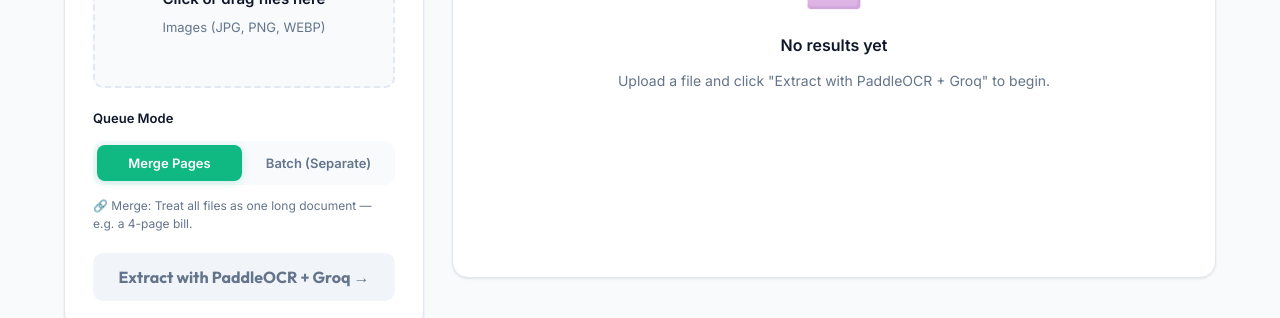
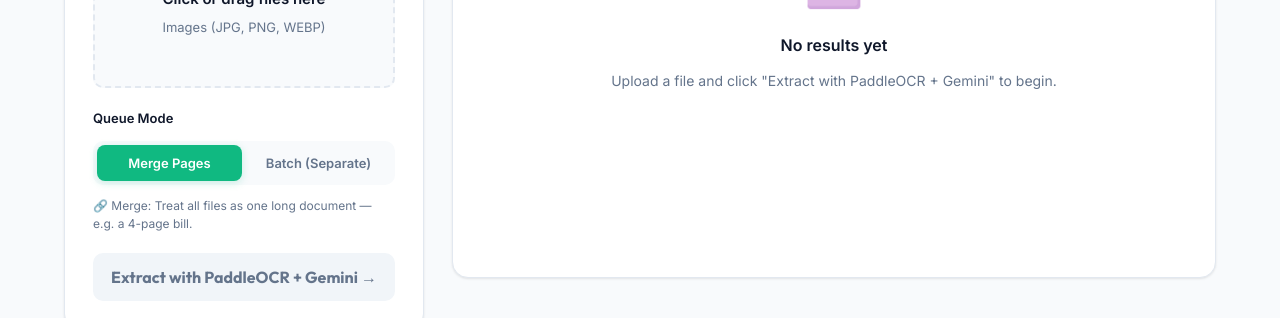
Before and after one commit to prasannab4362/Extraction_test_paddleocr, a Next.js app in the folder frontend/: page /extract/aadhaar in a window 1280 px wide. Shown: the part 484-802 px from the top of the page. Built offline with nearby package versions, Linux system fonts and the light colour scheme.

Commit message:
Update extraction messages and buttons in page.js to reference Gemini

```diff
--- a/frontend/src/app/extract/[type]/page.js
+++ b/frontend/src/app/extract/[type]/page.js
@@ -437,7 +437,7 @@
     fd.append("doc_type", type);
 
     try {
-      setLoadingMsg("Structuring extracted data with Groq Llama 3...");
+      setLoadingMsg("Structuring extracted data with Gemini 2.5 Flash Lite...");
       const res = await fetch(`${API_URL}/api/extract`, { method: "POST", body: fd });
       if (!res.ok) {
         const err = await res.json().catch(() => ({}));
@@ -587,7 +587,7 @@
                 disabled={!selectedFiles.length || loading}
                 onClick={runExtraction}
               >
-                {loading ? "Processing…" : `Extract with PaddleOCR + Groq →`}
+                {loading ? "Processing…" : `Extract with PaddleOCR + Gemini →`}
               </button>
             </div>
 
@@ -622,7 +622,7 @@
                     <div className="empty-icon">{tool.icon}</div>
                     <p style={{ fontWeight: 600, color: "var(--text-heading)" }}>No results yet</p>
                     <p className="empty-text">
-                      Upload a file and click &quot;Extract with PaddleOCR + Groq&quot; to begin.
+                      Upload a file and click &quot;Extract with PaddleOCR + Gemini&quot; to begin.
                     </p>
                   </div>
                 ) : (
```
